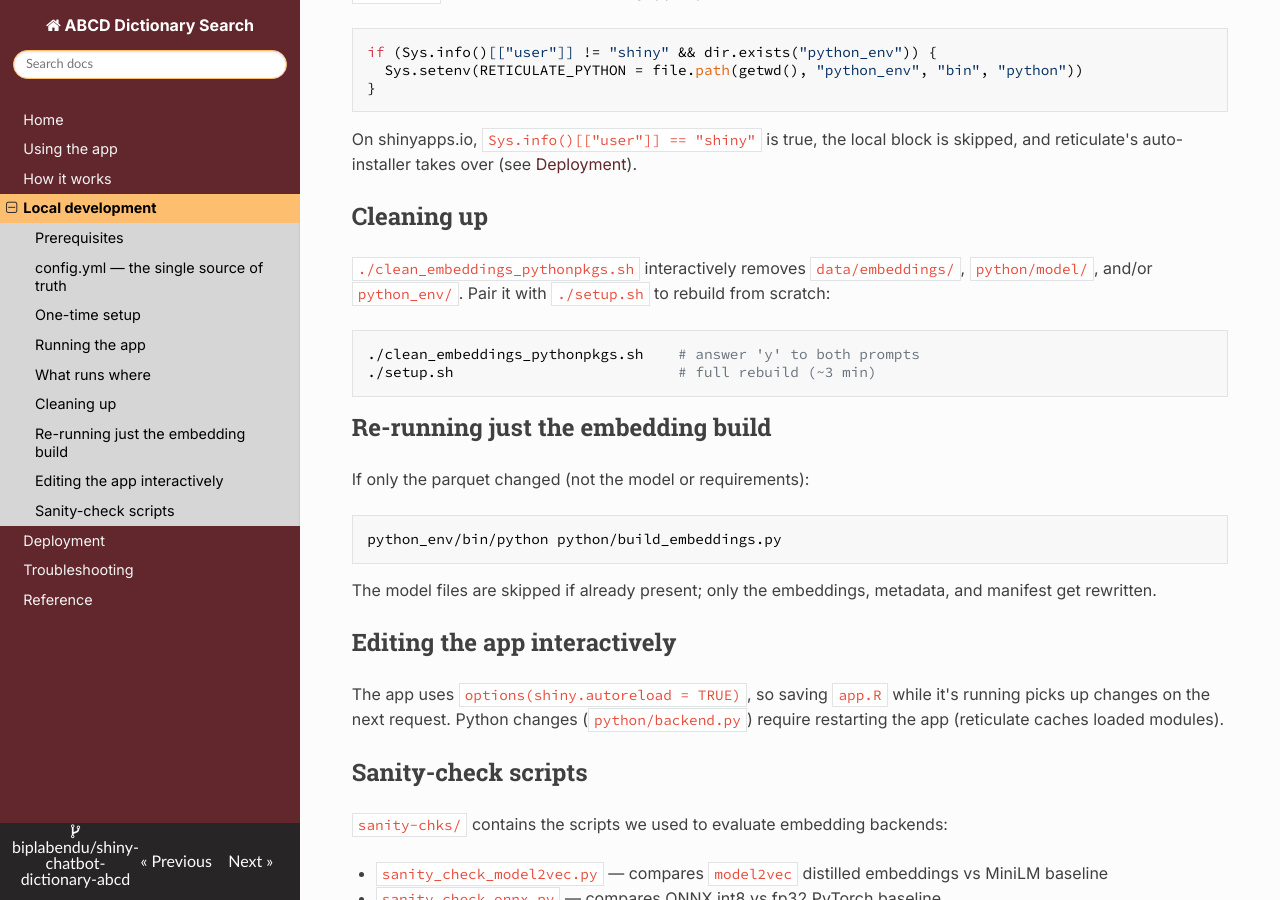
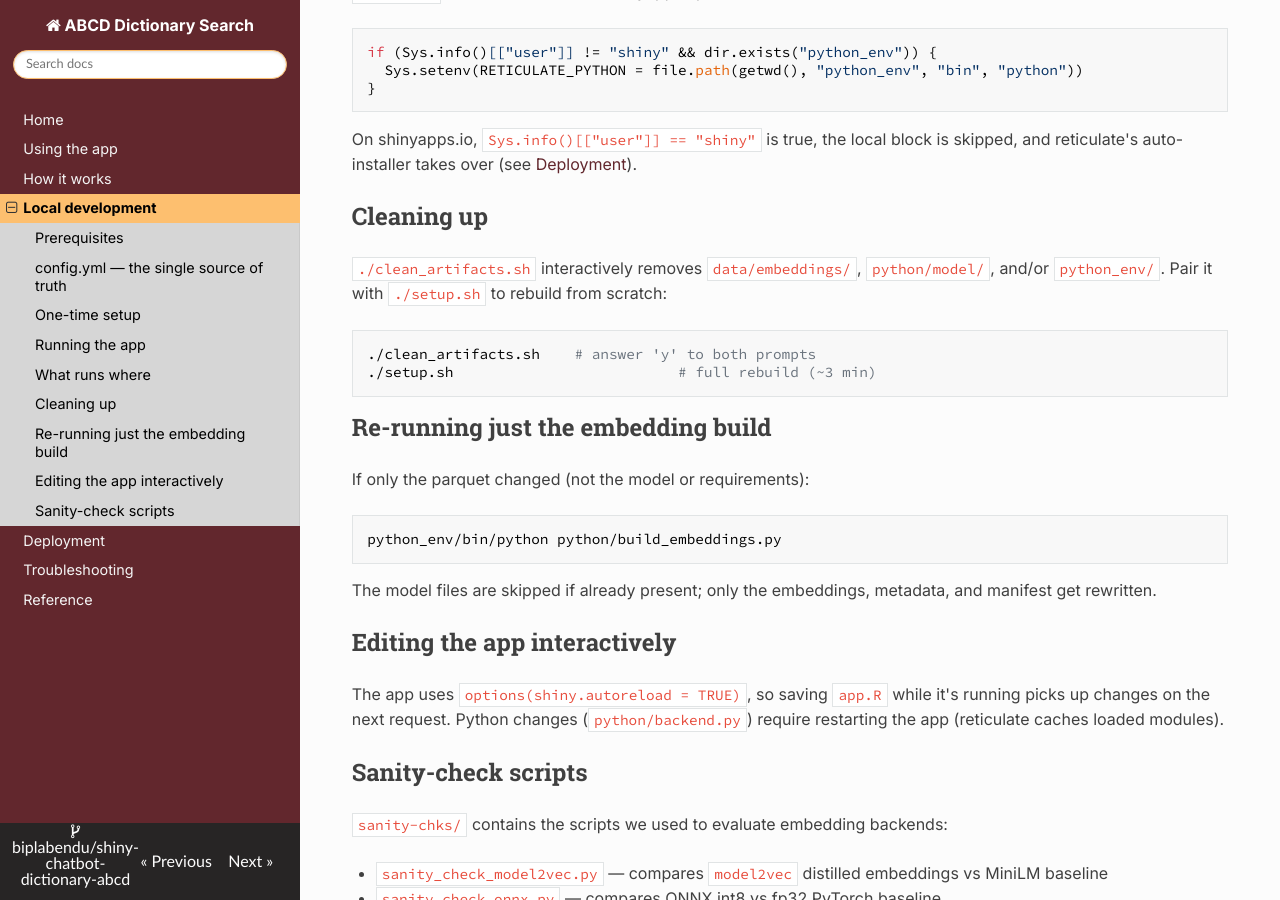
Before and after one commit to biplabendu/shiny-chatbot-dictionary-abcd, an MkDocs documentation site: the page built from docs/local-development.md, in a window 1280 px wide and 900 px high, scrolled down 3731 px. Built offline with MkDocs 1.6.1, drawn with Linux system fonts in a browser that asks for light colours; nearby versions of some CDN libraries.

Commit message:
readme edits: changing slighly layout and description, updating the repo layout; changing the cleaning script name

````diff
--- a/docs/deployment.md
+++ b/docs/deployment.md
@@ -88,7 +88,7 @@ Controlled by `.rscignore` (top level), `data/.rscignore` (per-subdir), **and**
 Top-level `.rscignore` excludes:
 
 - `sanity-chks/`, `.claude/`, `.dockerignore`, `Dockerfile`, `fly.toml`
-- `setup.sh`, `run.sh`, `deploy.sh`, `clean_embeddings_pythonpkgs.sh`
+- `setup.sh`, `run.sh`, `deploy.sh`, `clean_artifacts.sh`
 - `*.Rproj`, `.RData`
 - Root-level duplicate / dummy CSVs
 
--- a/docs/local-development.md
+++ b/docs/local-development.md
@@ -112,10 +112,10 @@
 
 ## Cleaning up
 
-`./clean_embeddings_pythonpkgs.sh` interactively removes `data/embeddings/`, `python/model/`, and/or `python_env/`. Pair it with `./setup.sh` to rebuild from scratch:
+`./clean_artifacts.sh` interactively removes `data/embeddings/`, `python/model/`, and/or `python_env/`. Pair it with `./setup.sh` to rebuild from scratch:
 
 ```bash
-./clean_embeddings_pythonpkgs.sh    # answer 'y' to both prompts
+./clean_artifacts.sh    # answer 'y' to both prompts
 ./setup.sh                          # full rebuild (~3 min)
 ```
 
````
Also changed, not shown: README.md (+29 -14 lines), docs/troubleshooting.md (+1 -1 lines), 3 other files.
